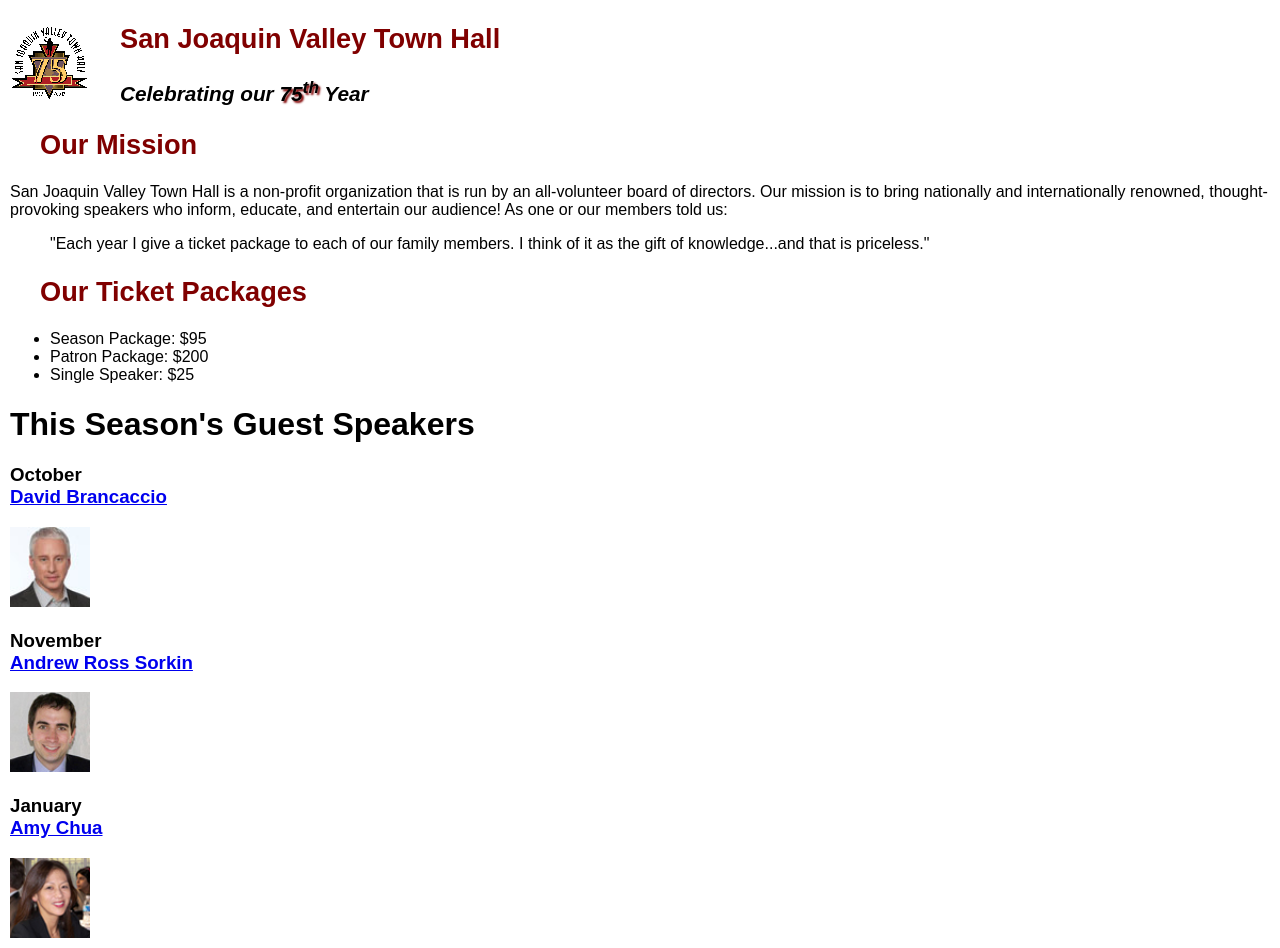
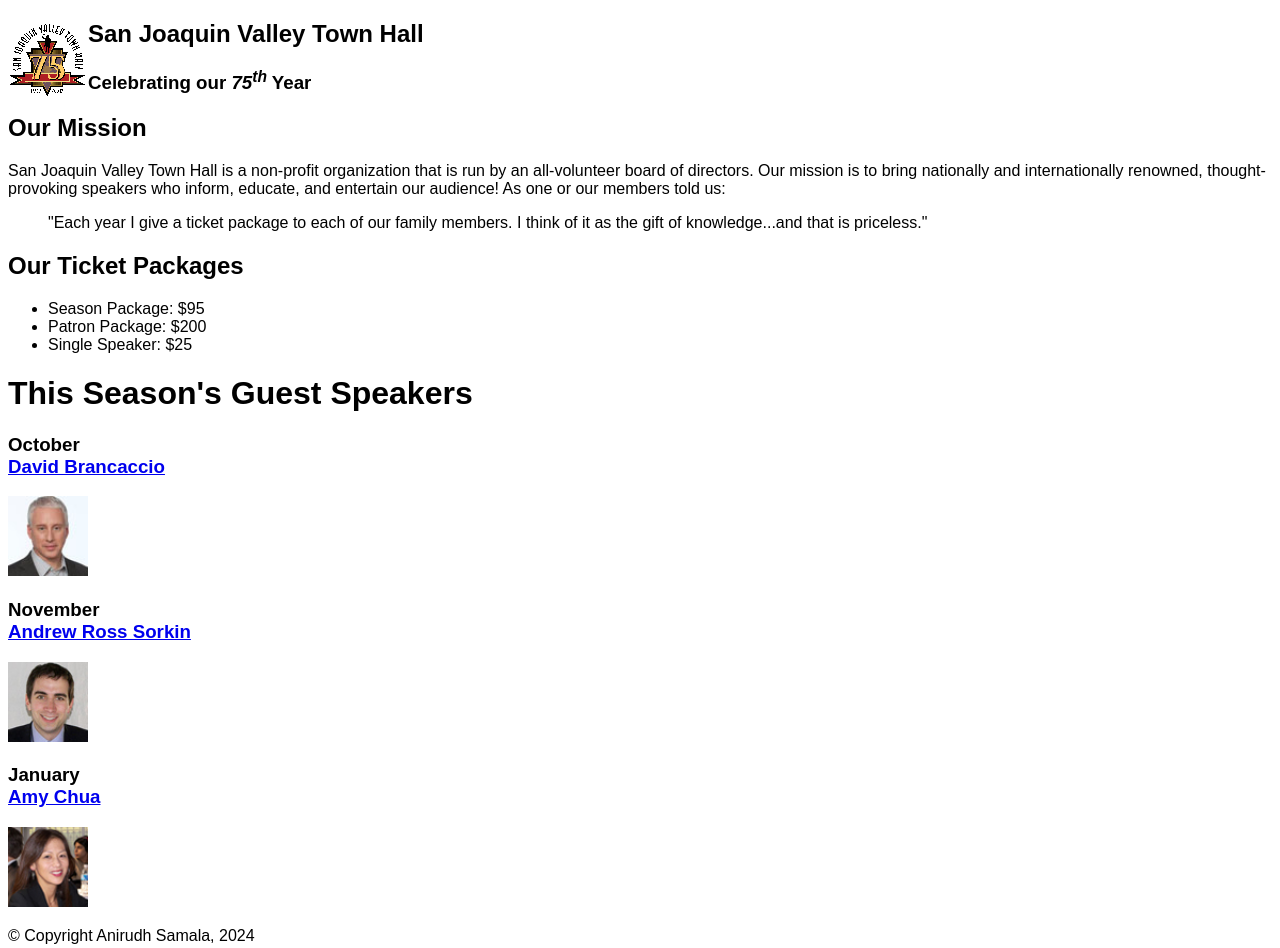
Before and after one commit to as4862/A06, a plain HTML site: page index.html in a window 1280 px wide. Shown: the top 948 px of the page. Drawn offline with Linux system fonts and the light colour scheme.

Commit message:
Update main.css

```diff
--- a/styles/main.css
+++ b/styles/main.css
@@ -1,35 +1,12 @@
 /* the styles for the elements */
 body {
 	font-family: Arial, Helvetica, sans-serif;
-    	font-size: 100%;
-	margin-left: 10px;
+    font-size: 100%;
 }
+
 /* the styles for the header */
 header img {
 	float: left;
-}
-
-header h2 {
-	font-size: 170%;
-	color: #800000;
-	text-indent: 30px;
-}
-
-header h3 {
-	font-size: 130%;
-	font-style: italic;
-	text-indent: 30px;
-}
-
-a:focus, a:hover {
-	font-style: italic;
-}
-
-.shadow{
-	text-shadow: 2px 2px 2px var(--global-color-1);
-}
-footer p {
-	text-align: center;
 }
 
 /* the styles for the main content */
@@ -38,19 +15,13 @@ main {
 }
 main h1 {
 	font-size: 150%;
-	padding: .3em 0;
 }
 main h2 {
 	color: var(--global-color-1);
 	font-size: 130%;
-	padding: .5em 0 .25em 0;
 }
 main h3 {
 	font-size: 105%;
-	padding-bottom: .25em;
 }
 
 /* the styles for the footer */
-:root {
-    --global-color-1: #800000;
-}
```
